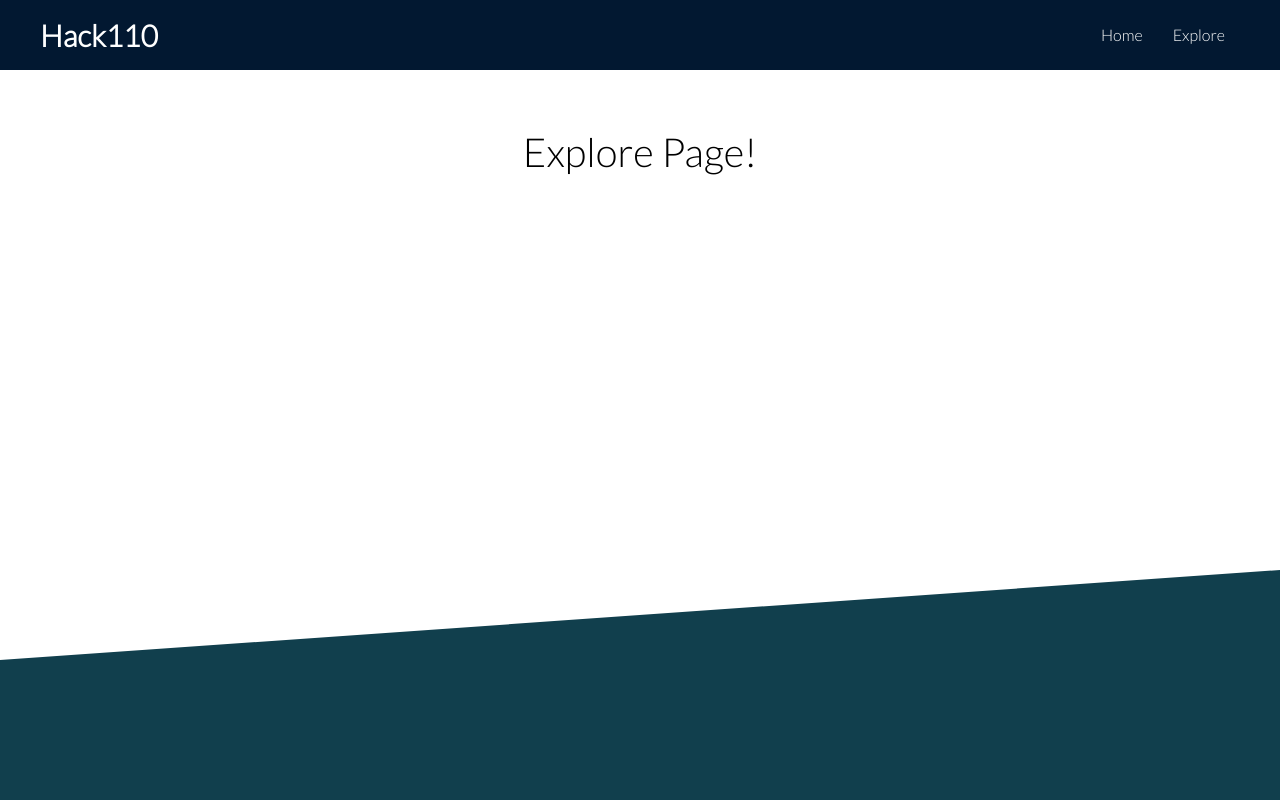
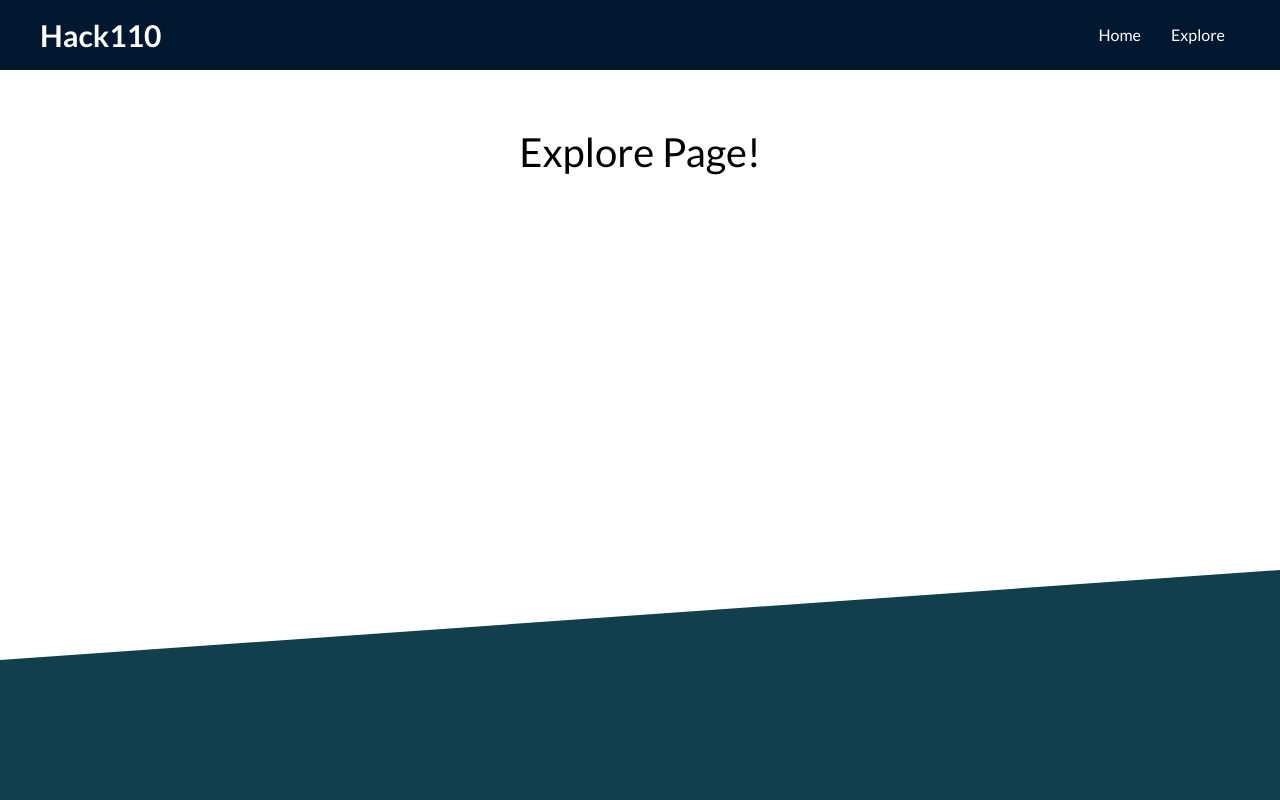
Before and after one commit to meghansun322/hack110-web-template, a plain HTML site: page explore.html in a window 1280 px wide. Shown: the top 800 px of the page. Drawn offline with Linux system fonts and the light colour scheme.

Commit message:
added more comments

```diff
--- a/explore.html
+++ b/explore.html
@@ -5,7 +5,12 @@
     <meta http-equiv="X-UA-Compatible" content="IE=edge">
     <meta name="viewport" content="width=
     , initial-scale=1.0">
+    <!-- Links to Styles Sheet -->
     <link rel="stylesheet" href="style.css">
+    <!-- Font Links -->
+    <link rel="preconnect" href="https://fonts.googleapis.com">
+    <link rel="preconnect" href="https://fonts.gstatic.com" crossorigin>
+    <link href="https://fonts.googleapis.com/css2?family=Lato:wght@300;400;700;900&display=swap" rel="stylesheet">
     <title>Hack110 Website</title>
 </head>
 
@@ -29,9 +34,7 @@
         <div class="body-title">Explore Page!</div>
     </section>
 
-    <section class="body-2">
-
-    </section>
+    <section class="body-2"></section>
 
     </body>
 
```
Also changed, not shown: index.html (+6 -3 lines).
